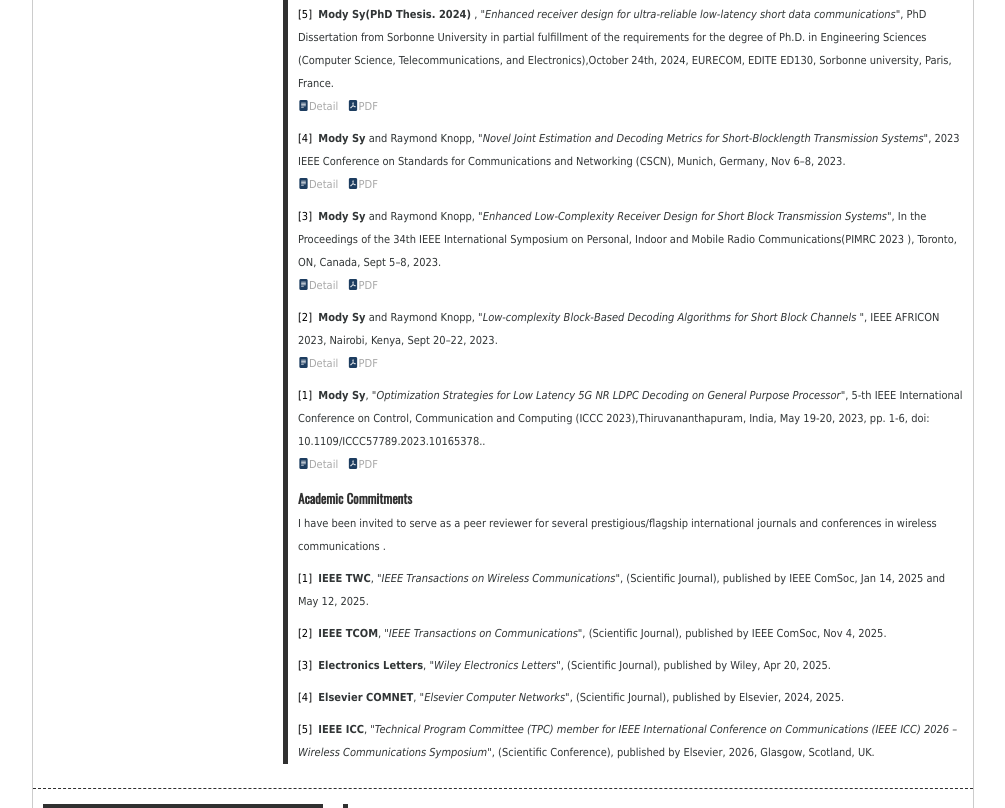
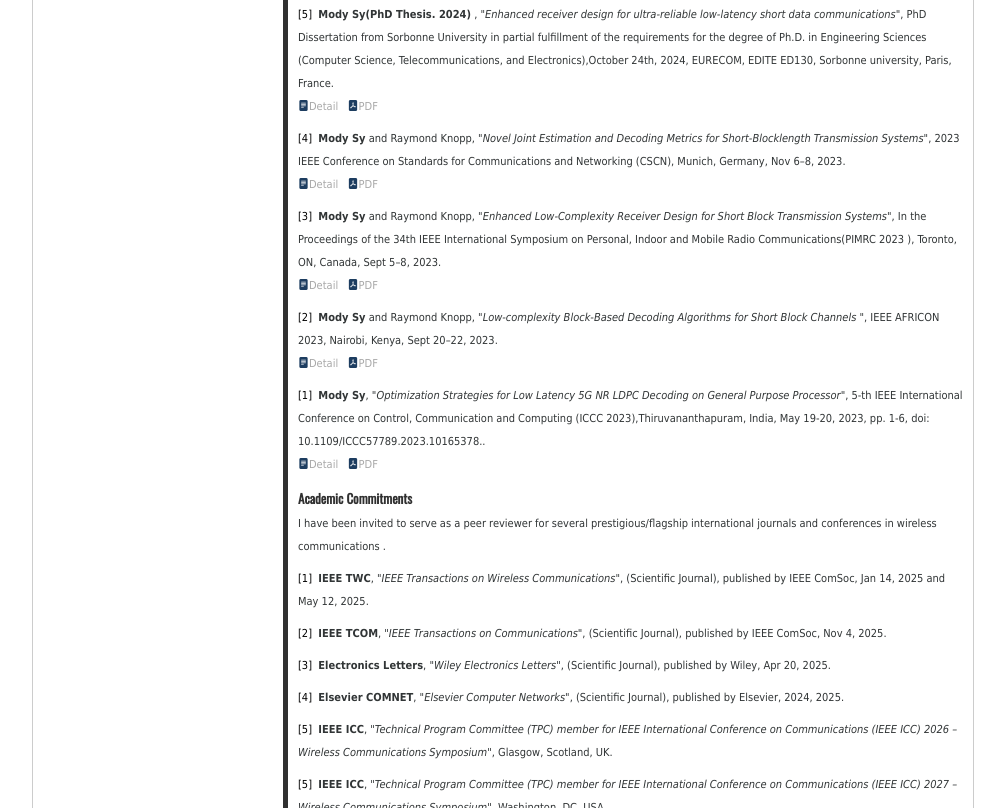
Before and after one commit to modiisii/modiisii, a plain HTML site: page index.html in a window 1280 px wide. Shown: the part 3067-3875 px from the top of the page, without its empty margins (137-1142 px from the left). Drawn offline with nearby package versions, Linux system fonts and the light colour scheme.

Commit message:
Update index.html

```diff
--- a/index.html
+++ b/index.html
@@ -194,7 +194,7 @@
 								<div class="padd">
 									<div class="comp">
 										<h3>Sequans Communications, Colombes, France.</h3>
-										<p class="meta">Jan. 2025 – June. 2026.</p>
+										<p class="meta">July. 2026 – Today.</p>
 										<p class="meta" style="color: gray;"><strong> Senior 4G/5G Algorithm Engineer.</strong> </p>
 										<p class="meta" style="color: gray;">Achievements  & Key Responsibilities </p>
 										<ul class="meta2">
@@ -375,7 +375,8 @@
 									<p class="meta"><a href="" style="color: black">[3]&nbsp</a> <b>Electronics Letters</b>, "<em>Wiley Electronics Letters</em>", (Scientific Journal), published by Wiley, Apr 20, 2025.  <br />
 									<p class="meta"><a href="" style="color: black">[4]&nbsp</a> <b>Elsevier COMNET</b>, "<em>Elsevier Computer Networks</em>", (Scientific Journal), published by Elsevier, 2024, 2025.  <br />
 
-										<p class="meta"><a href="" style="color: black">[5]&nbsp</a> <b>IEEE ICC</b>, "<em>Technical Program Committee (TPC) member for  IEEE International Conference on Communications (IEEE ICC) 2026 – Wireless Communications Symposium</em>", (Scientific Conference), published by Elsevier, 2026, Glasgow, Scotland, UK.  <br />
+									<p class="meta"><a href="" style="color: black">[5]&nbsp</a> <b>IEEE ICC</b>, "<em>Technical Program Committee (TPC) member for  IEEE International Conference on Communications (IEEE ICC) 2026 – Wireless Communications Symposium</em>", Glasgow, Scotland, UK.  <br />
+									<p class="meta"><a href="" style="color: black">[5]&nbsp</a> <b>IEEE ICC</b>, "<em>Technical Program Committee (TPC) member for  IEEE International Conference on Communications (IEEE ICC) 2027 – Wireless Communications Symposium</em>", Washington, DC, USA.  <br />
 
 										<!--cite><span class="bi-bookmarks-fill"><a href="./papers_detail/iccc2023/p3.tex" style="color: darkgray">BibTex</a></span></cite-->
 									</p>
```
